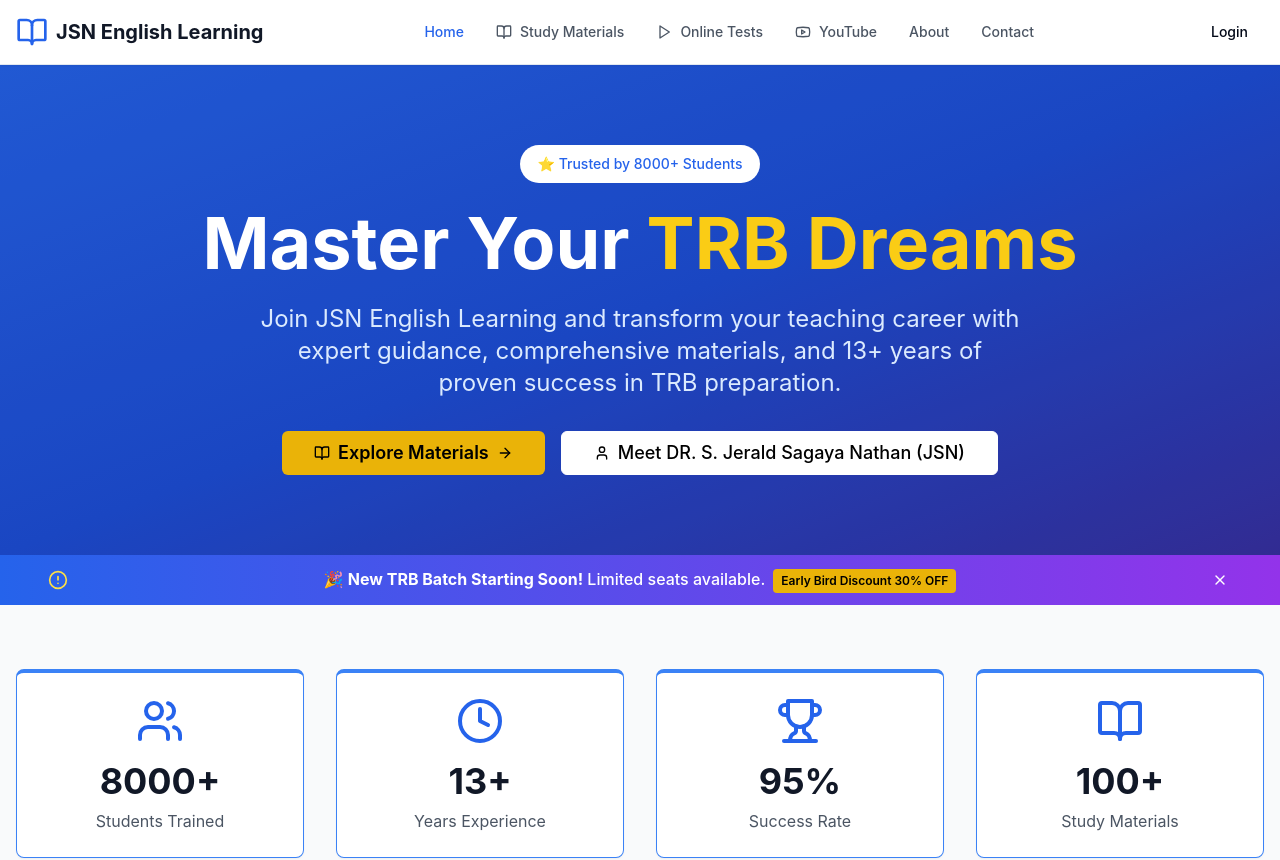
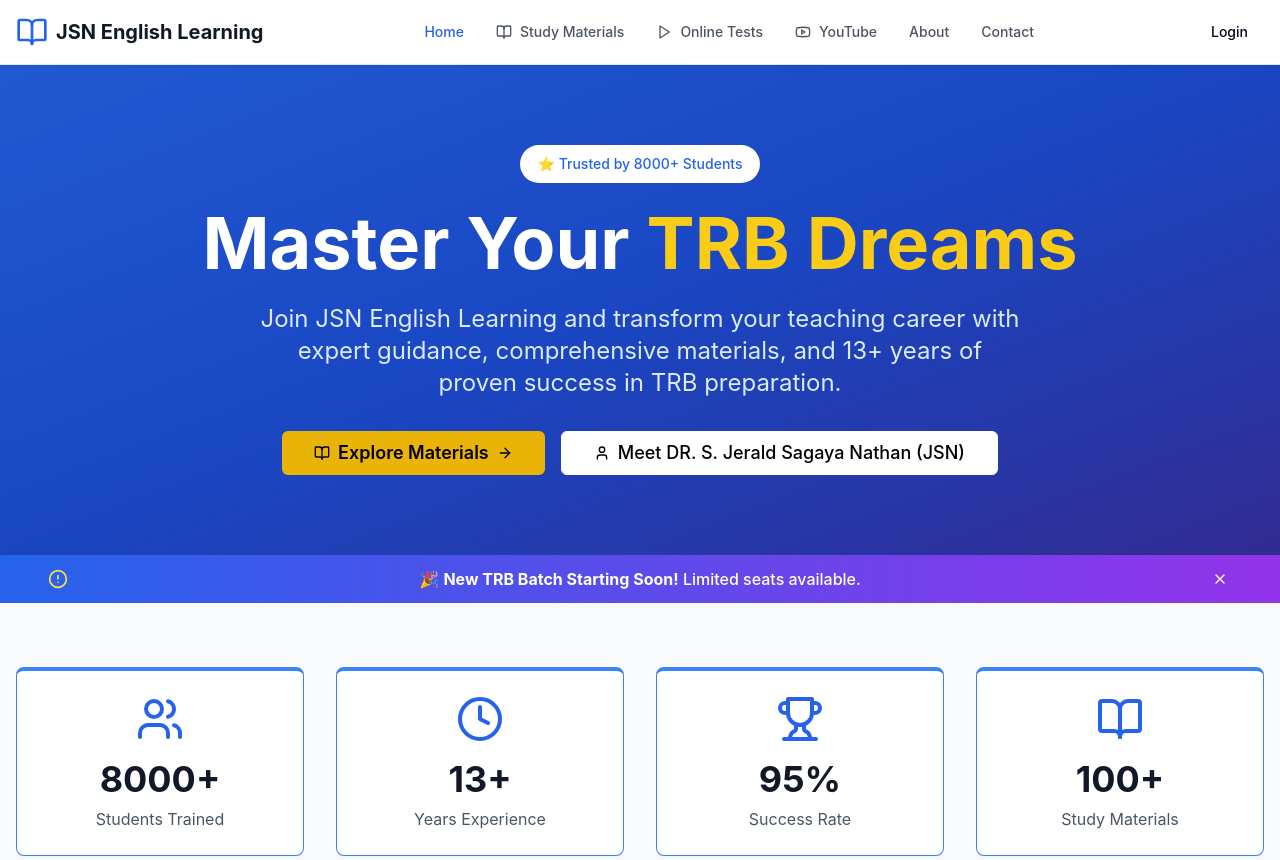
Before and after one commit to Joerakesh/jsn-trb-prep-hub, a React (Vite) app: page / in a window 1280 px wide. Shown: the top 860 px of the page. Built offline with nearby package versions, Linux system fonts and the light colour scheme.

Commit message:
added announcement

```diff
--- a/src/components/AnnouncementBar.tsx
+++ b/src/components/AnnouncementBar.tsx
@@ -1,4 +1,3 @@
-
 import { AlertCircle, X } from "lucide-react";
 import { useState } from "react";
 import { Button } from "@/components/ui/button";
@@ -15,10 +14,11 @@ const AnnouncementBar = () => {
           <AlertCircle className="h-5 w-5 text-yellow-300 flex-shrink-0" />
           <div className="text-center flex-1">
             <p className="text-sm md:text-base font-medium">
-              🎉 <strong>New TRB Batch Starting Soon!</strong> Limited seats available.
-              <span className="ml-2 inline-block bg-yellow-500 text-black px-2 py-1 rounded text-xs font-semibold">
+              🎉 <strong>New TRB Batch Starting Soon!</strong> Limited seats
+              available.
+              {/* <span className="ml-2 inline-block bg-yellow-500 text-black px-2 py-1 rounded text-xs font-semibold">
                 Early Bird Discount 30% OFF
-              </span>
+              </span> */}
             </p>
           </div>
         </div>
```
